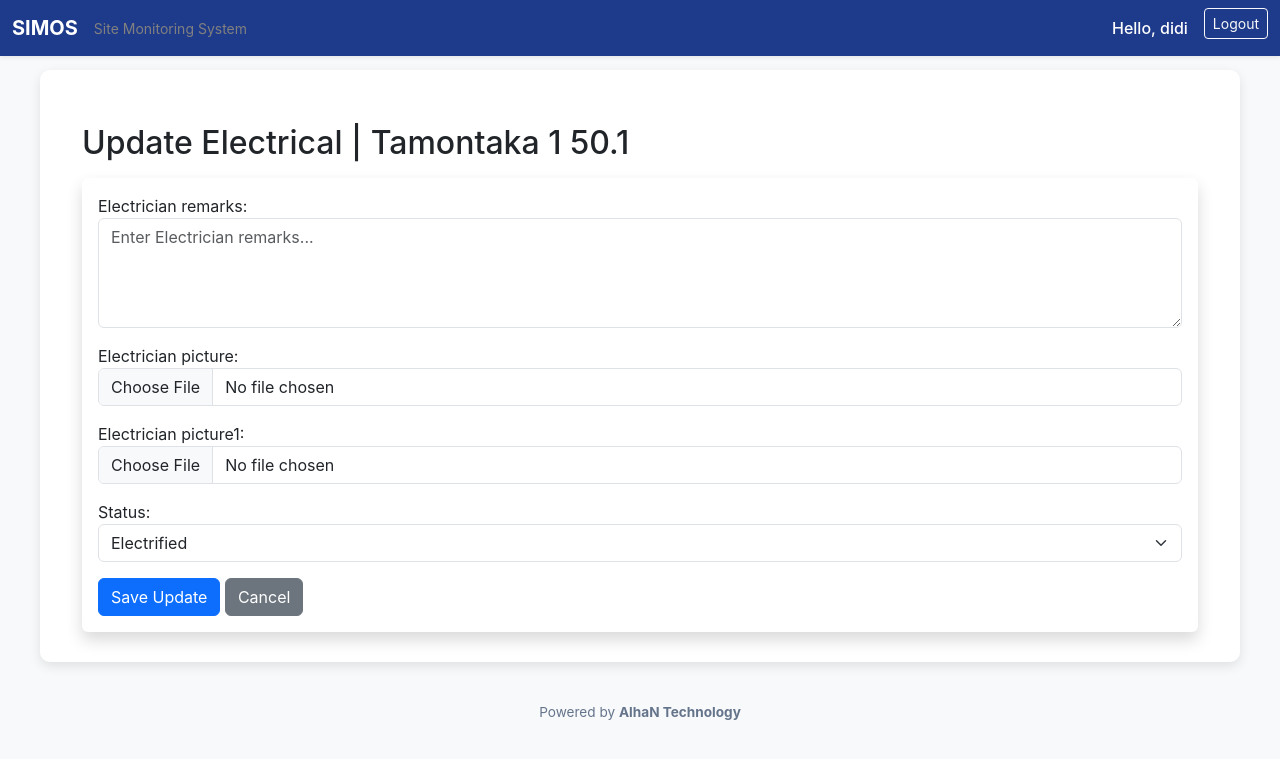
After one commit to Jijiluzana225/SIMOS, a Django app: page /update-electrical/1/ in a window 1280 px wide. The commit adds this page. Shown: the top 759 px of the page. Run offline with Django 5.2, Linux system fonts and the light colour scheme; a user stored in the database is signed in; data comes from the database, SQL or seed files in the repository.

Commit message:
updated with city dropdown and electrical update

```diff
--- a/SIMOS/urls.py
+++ b/SIMOS/urls.py
@@ -18,8 +18,13 @@ urlpatterns = [
     path('logout/', LogoutView.as_view(next_page='login'), name='logout'),
 
     path("update-construction/<int:pin_id>/", views.update_construction, name="update_construction"),
+    path("update-electrical/<int:pin_id>/", views.update_electrician, name="update_electrical"),
+
     path("update-instrumentation/<int:pin_id>/", views.update_instrumentation, name="update_instrumentation"),
     path('tower-details/<int:tower_id>/', views.tower_details_view, name='tower_details'),
+
+    path("api/cities_by_province/<int:province_id>/", views.cities_by_province, name="cities_by_province"),
+    path("api/towers_by_city/<int:city_id>/", views.towers_by_city, name="towers_by_city"),
 
 ]
 
--- a/operations/forms.py
+++ b/operations/forms.py
@@ -6,8 +6,7 @@ from .utils import compress_image
 class TowerPinForm(forms.ModelForm):
 
     STATUS_LIMITED_CHOICES = [
-        ("Scheduled", "Scheduled"),
-        ("Rescheduled", "Rescheduled"),
+
         ("Surveyed", "Surveyed"),
     ]
 
@@ -151,6 +150,75 @@ class ConstructionUpdateForm(forms.ModelForm):
             instance.save()
         return instance
 
+class ElectricianUpdateForm(forms.ModelForm):
+
+    # Only allow these two statuses
+    STATUS_LIMITED_CHOICES = [
+        ("Electrified", "Electrified"),
+        ("Not Electrified", "Not Electrified"),
+
+    ]
+
+    class Meta:
+        model = TowerPin
+        fields = [
+            "electrician_remarks",
+            "electrician_picture",
+            "electrician_picture1",
+            "status",
+        ]
+        exclude = [
+            "tower", "province", "city", "barangay",
+            "latitude", "longitude", "contact", "remarks",
+            "picture", "picture1", "created_by", "timestamp"
+        ]
+        widgets = {
+            "electrician_remarks": forms.Textarea(
+                attrs={
+                    "class": "form-control",
+                    "rows": 4,
+                    "placeholder": "Enter Electrician remarks..."
+                }
+            ),
+            "electrician_picture": forms.ClearableFileInput(
+                attrs={
+                    "class": "form-control",
+                    "accept": "image/*"
+                }
+            ),
+            "electrician_picture1": forms.ClearableFileInput(
+                attrs={
+                    "class": "form-control",
+                    "accept": "image/*"
+                }
+            ),
+            "status": forms.Select(
+                attrs={
+                    "class": "form-select",
+                }
+            ),
+        }
+
+    # Correctly override status choices
+    def __init__(self, *args, **kwargs):
+        super().__init__(*args, **kwargs)
+        self.fields['status'].choices = self.STATUS_LIMITED_CHOICES
+
+    def save(self, commit=True):
+        instance = super().save(commit=False)
+
+
+
+        if self.cleaned_data.get("electrician_picture"):
+            instance.electrician_picture = compress_image(self.cleaned_data["electrician_picture"])
+
+        if self.cleaned_data.get("electrician_picture1"):
+            instance.electrician_picture1 = compress_image(self.cleaned_data["electrician_picture1"])
+
+        if commit:
+            instance.save()
+        return instance
+
 
 from django import forms
 from .models import TowerPin
--- a/operations/models.py
+++ b/operations/models.py
@@ -39,6 +39,8 @@ class TowerPin(models.Model):
         ("Rescheduled", "Rescheduled"),
         ("Surveyed", "Surveyed"),
         ("On Going Construction", "On Going Construction"),
+        ("Electrified", "Electrified"),
+        ("Not Electrified", "Not Electrified"),
         ("Instrumentation", "Instrumentation"),
         ("Completed", "Completed"),
         ("Up and Running", "Up and Running"),
@@ -63,6 +65,12 @@ class TowerPin(models.Model):
     construction_picture = models.ImageField(storage=MediaCloudinaryStorage(), upload_to='SIMOS/', blank=True, null=True)
     construction_picture1 = models.ImageField(storage=MediaCloudinaryStorage(), upload_to='SIMOS/', blank=True, null=True)
 
+    electrician_remarks = models.TextField(blank=True)
+    electrician_picture = models.ImageField(storage=MediaCloudinaryStorage(), upload_to='SIMOS/', blank=True, null=True)
+    electrician_picture1 = models.ImageField(storage=MediaCloudinaryStorage(), upload_to='SIMOS/', blank=True, null=True)
+
+
+
     instrumentation_remarks = models.TextField(blank=True)
     instrumentation_picture = models.ImageField(storage=MediaCloudinaryStorage(), upload_to='SIMOS/', blank=True, null=True)
     instrumentation_picture1 = models.ImageField(storage=MediaCloudinaryStorage(), upload_to='SIMOS/', blank=True, null=True)
--- /dev/null
+++ b/operations/templates/operations/electrician.html
@@ -0,0 +1,18 @@
+{% extends 'operations/base.html' %}
+
+{% block title %}Update Electrical - | {{ towerpin.tower.name }}{% endblock %}
+
+{% block content %}
+<div class="container mt-4">
+
+    <h2 class="mb-3">Update Electrical | {{ towerpin.tower.name }}</h2>
+
+    <form method="POST" enctype="multipart/form-data" class="p-3 bg-white shadow rounded">
+        {% csrf_token %}
+        {{ form.as_p }}
+
+        <button type="submit" class="btn btn-primary">Save Update</button>
+        <a href="{% url 'view_towers' %}" class="btn btn-secondary">Cancel</a>
+    </form>
+</div>
+{% endblock %}
--- a/operations/views.py
+++ b/operations/views.py
@@ -4,7 +4,7 @@ from django.shortcuts import render
 from django.shortcuts import render, redirect
 from .models import TowerPin, Tower
 from .forms import TowerPinForm
-
+@login_required(login_url='login')
 def home(request):
     pins = TowerPin.objects.select_related("tower")
     return render(request, 'operations/home.html', {"pins": pins})
@@ -13,7 +13,7 @@ from django.shortcuts import render, redirect
 from django.contrib import messages
 from .forms import TowerPinForm
 from .models import TowerPin
-
+@login_required(login_url='login')
 def add_pin(request):
     if request.method == "POST":
         form = TowerPinForm(request.POST, request.FILES)
@@ -31,7 +31,7 @@ def add_pin(request):
 from django.shortcuts import render, redirect
 from .models import TowerPin
 from .forms import TowerPinForm
-
+@login_required(login_url='login')
 def home(request):
     pins = TowerPin.objects.all()
     if request.method == "POST":
@@ -92,12 +92,14 @@ def view_towers(request):
     user_can_update = request.user.is_authenticated and request.user.groups.filter(name="CONSTRUCTION").exists()
 
     can_power_up = request.user.is_authenticated and request.user.groups.filter(name="INSTRUMENTATION").exists()
+    can_electric = request.user.is_authenticated and request.user.groups.filter(name="ELECTRICAL").exists()
 
     return render(request, "operations/view_towers.html", {
         "provinces": provinces,
         "can_survey": can_survey,
         "user_can_update": user_can_update,
         "can_power_up": can_power_up,
+        "can_electric": can_electric,
 
     })
 
@@ -122,6 +124,38 @@ def towers_by_province(request, province_id):
     return JsonResponse(data, safe=False)
 
 @login_required(login_url='login')
+def cities_by_province(request, province_id):
+    cities = City.objects.filter(province_id=province_id).order_by("name")
+    data = [
+        {
+            "id": c.id,
+            "name": c.name,
+        }
+        for c in cities
+    ]
+    return JsonResponse(data, safe=False)
+
+
+@login_required(login_url='login')
+def towers_by_city(request, city_id):
+    towers = TowerPin.objects.filter(city_id=city_id).select_related("tower").order_by("tower__name")
+    data = [
+        {
+            "id": t.id,
+            "name": t.tower.name,
+            "latitude": t.latitude,
+            "longitude": t.longitude,
+            "contact": t.contact,
+            "picture_url": t.picture.url if t.picture else None,
+            "status": t.status
+        }
+        for t in towers
+    ]
+    return JsonResponse(data, safe=False)
+
+
+
+@login_required(login_url='login')
 def landing_page(request):
     """
     Display the landing page with login/dashboard button.
@@ -132,6 +166,7 @@ def landing_page(request):
 from django.shortcuts import render, redirect, get_object_or_404
 from .models import TowerPin
 from .forms import ConstructionUpdateForm
+@login_required(login_url='login')
 def update_construction(request, pin_id):
     towerpin = get_object_or_404(TowerPin, id=pin_id)
 
@@ -152,6 +187,7 @@ def update_construction(request, pin_id):
 from django.shortcuts import render, redirect, get_object_or_404
 from .models import TowerPin
 from .forms import InstrumentationUpdateForm
+@login_required(login_url='login')
 def update_instrumentation(request, pin_id):
     towerpin = get_object_or_404(TowerPin, id=pin_id)
 
@@ -173,6 +209,73 @@ def update_instrumentation(request, pin_id):
 from django.shortcuts import render, get_object_or_404
 from .models import TowerPin
 
+@login_required(login_url='login')
 def tower_details_view(request, tower_id):
     tower_pin = get_object_or_404(TowerPin, id=tower_id)
     return render(request, 'operations/tower_details.html', {'tower_pin': tower_pin})
+
+
+
+
+from django.shortcuts import render, redirect, get_object_or_404
+from .models import TowerPin
+from .forms import ElectricianUpdateForm
+@login_required(login_url='login')
+def update_electrician(request, pin_id):
+    towerpin = get_object_or_404(TowerPin, id=pin_id)
+
+    if request.method == "POST":
+        form = ElectricianUpdateForm(request.POST, request.FILES, instance=towerpin)
+        if form.is_valid():
+            form.save()
+            return redirect("view_towers")  # adjust to your page
+    else:
+        form = ElectricianUpdateForm(instance=towerpin)
+
+    return render(request, "operations/electrician.html", {
+        "form": form,
+        "towerpin": towerpin
+    })
+
+
+from django.shortcuts import render
+from django.http import JsonResponse
+from django.contrib.auth.decorators import login_required
+from .models import Province, City, TowerPin
+
+
+@login_required(login_url='login')
+def view_towers(request):
+    provinces = Province.objects.all().order_by("name")
+    return render(request, "operations/view_towers.html", {"provinces": provinces})
+
+
+@login_required(login_url='login')
+def cities_by_province(request, province_id):
+    cities = City.objects.filter(province_id=province_id).order_by("name")
+    data = [
+        {
+            "id": c.id,
+            "name": c.name,
+        }
+        for c in cities
+    ]
+    return JsonResponse(data, safe=False)
+
+
+@login_required(login_url='login')
+def towers_by_city(request, city_id):
+    towers = TowerPin.objects.filter(city_id=city_id).select_related("tower").order_by("tower__name")
+    data = [
+        {
+            "id": t.id,
+            "name": t.tower.name,
+            "latitude": t.latitude,
+            "longitude": t.longitude,
+            "contact": t.contact,
+            "picture_url": t.picture.url,
+            "status": t.status,
+        }
+        for t in towers
+    ]
+    return JsonResponse(data, safe=False)
```
Also changed, not shown: operations/templates/operations/tower_details.html (+42 -1 lines), operations/templates/operations/view_towers.html (+47 -22 lines), operations/migrations/0010_towerpin_electrian_remarks_and_more.py (added), operations/migrations/0011_rename_electrian_remarks_towerpin_electrician_remarks.py (added), operations/migrations/0012_alter_towerpin_status.py (added).
